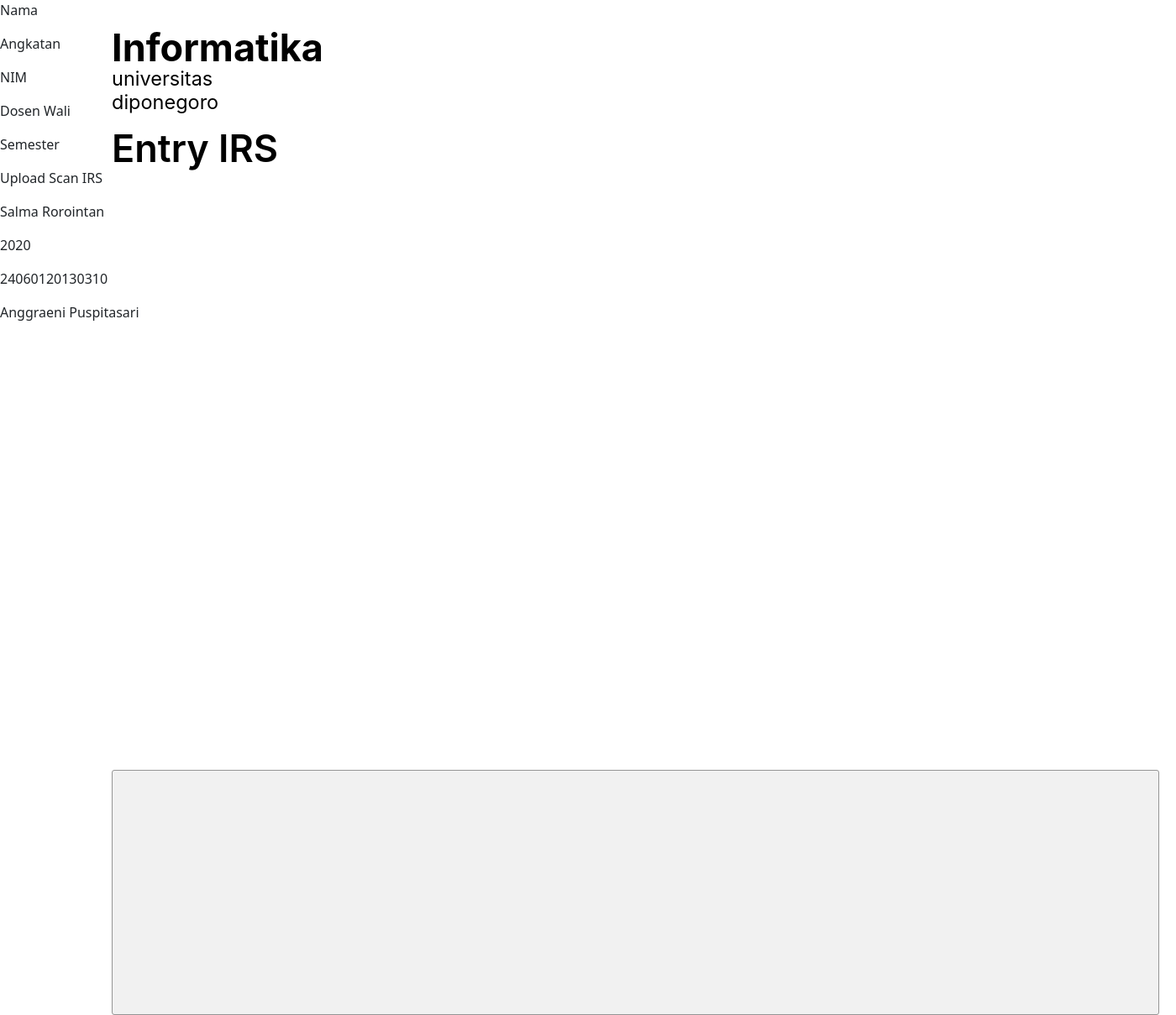
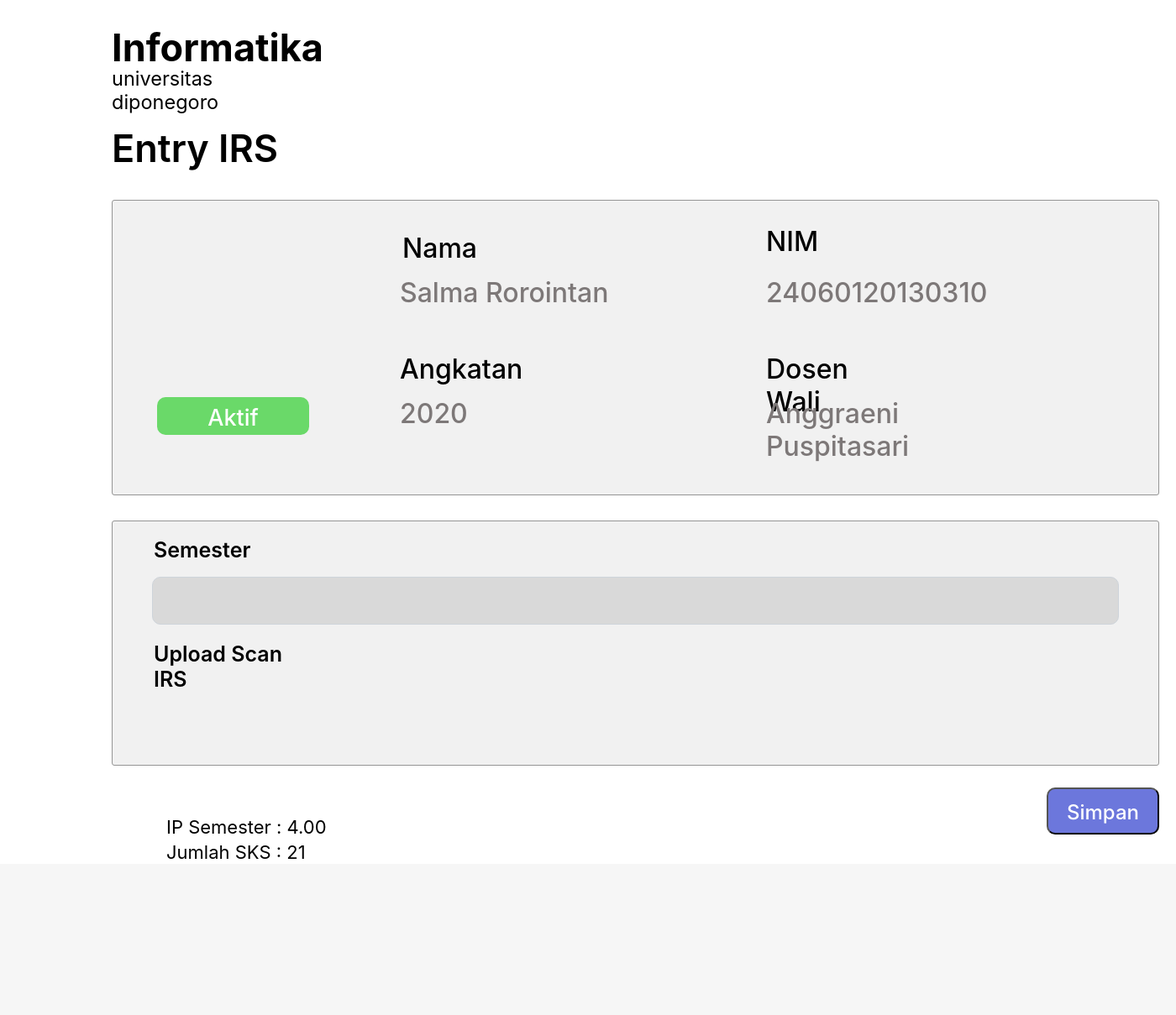
Before and after one commit to renyaw/PPLGes, a PHP site: page /srs3.html in a window 1400 px wide. Shown: the whole page at 84% size. After the commit the page ends 1023 px from the top, so only its background shows below. Run offline with PHP 8.4, Linux system fonts and the light colour scheme.

Commit message:
ganti srs
gantis rs

```diff
--- a/srs3.css
+++ b/srs3.css
@@ -44,19 +44,17 @@
     color: #000000;
 }
 .persegi1{
+    box-sizing: border-box;
+
     position: absolute;
-    width: 199px;
-    height: 54px;
+    width: 1247px;
+    height: 352px;
     left: 133px;
-    top: 150px;
+    top: 238px;
 
-    font-family: 'Inter';
-    font-style: normal;
-    font-weight: 600;
-    font-size: 45px;
-    line-height: 54px;
-
-    color: #000000;
+    background: #F1F1F1;
+    border: 1px solid #959595;
+    border-radius: 3px;
 }
 .persegi2{
     box-sizing: border-box;
@@ -64,11 +62,256 @@
     width: 1247px;
     height: 292px;
     left: 133px;
-    top: 917px;
+    top: 620px;
 
     background: #F1F1F1;
     border: 1px solid #959595;
     border-radius: 3px;
-    transform: matrix(1, 0, 0, -1, 0, 0);
+}
+
+.aktif{
+    position: absolute;
+    width: 181px;
+    height: 44.8px;
+    left: 187px;
+    top: 473px;
+
+    background: rgba(69, 210, 67, 0.78);
+    border-radius: 10px;
+}
+.judul1{
+    position: absolute;
+    width: 89px;
+    height: 39px;
+    left: 479px;
+    top: 276px;
+
+    font-family: 'Inter';
+    font-style: normal;
+    font-weight: 500;
+    font-size: 32px;
+    line-height: 39px;
+    /* identical to box height */
+    color: #000000;
+}
+.judul2{
+    position: absolute;
+    width: 147px;
+    height: 39px;
+    left: 476px;
+    top: 420px;
+
+    font-family: 'Inter';
+    font-style: normal;
+    font-weight: 500;
+    font-size: 32px;
+    line-height: 39px;
+    /* identical to box height */
+
+
+    color: #000000;
+}
+.judul3{
+    position: absolute;
+    width: 62px;
+    height: 39px;
+    left: 912px;
+    top: 268px;
+
+    font-family: 'Inter';
+    font-style: normal;
+    font-weight: 500;
+    font-size: 32px;
+    line-height: 39px;
+    /* identical to box height */
+
+
+    color: #000000;
+}
+.judul4{
+    position: absolute;
+    width: 170px;
+    height: 39px;
+    left: 912px;
+    top: 420px;
+
+    font-family: 'Inter';
+    font-style: normal;
+    font-weight: 500;
+    font-size: 32px;
+    line-height: 39px;
+    /* identical to box height */
+
+
+    color: #000000;
+}
+.judul5{
+    position: absolute;
+    width: 117px;
+    height: 30px;
+    left: 183px;
+    top: 640px;
+
+    font-family: 'Inter';
+    font-style: normal;
+    font-weight: 600;
+    font-size: 25px;
+    line-height: 30px;
+
+    color: #000000;
+}
+.judul6{
+    position: absolute;
+    width: 196px;
+    height: 30px;
+    left: 183px;
+    top: 764px;
+
+    font-family: 'Inter';
+    font-style: normal;
+    font-weight: 600;
+    font-size: 25px;
+    line-height: 30px;
+    color: #000000;
+}
+.sub1{
+    position: absolute;
+    width: 249px;
+    height: 39px;
+    left: 476px;
+    top: 329px;
+
+    font-family: 'Inter';
+    font-style: normal;
+    font-weight: 500;
+    font-size: 32px;
+    line-height: 39px;
+    /* identical to box height */
+    color: #7D7878;
+}
+.sub2{
+    position: absolute;
+    width: 81px;
+    height: 39px;
+    left: 476px;
+    top: 473px;
+
+    font-family: 'Inter';
+    font-style: normal;
+    font-weight: 500;
+    font-size: 32px;
+    line-height: 39px;
+    /* identical to box height */
+    color: #7D7878;
+}
+.sub3{
+    position: absolute;
+    width: 270px;
+    height: 39px;
+    left: 912px;
+    top: 329px;
+
+    font-family: 'Inter';
+    font-style: normal;
+    font-weight: 500;
+    font-size: 32px;
+    line-height: 39px;
+    /* identical to box height */
+    color: #7D7878;
 
 }
+.sub4{
+    position: absolute;
+    width: 317px;
+    height: 39px;
+    left: 912px;
+    top: 473px;
+
+    font-family: 'Inter';
+    font-style: normal;
+    font-weight: 500;
+    font-size: 32px;
+    line-height: 39px;
+    /* identical to box height */
+    color: #7D7878;
+}
+.sub5{
+    position: absolute;
+    width: 155.69px;
+    height: 27.09px;
+    left: 199.66px;
+    top: 481.34px;
+    font-family: 'Inter';
+    font-style: normal;
+    font-weight: 500;
+    font-size: 27px;
+    line-height: 33px;
+    text-align: center;
+    color: #FFFFFF;
+
+}
+#save{
+    position: absolute;
+    width: 134px;
+    height: 56px;
+    left: 1246px;
+    top: 938px;
+
+    background: rgba(67, 81, 210, 0.78);
+    border-radius: 10px;
+}
+.save{
+    position: absolute;
+    width: 114px;
+    height: 26px;
+    left: 1256px;
+    top: 953px;
+
+    font-family: 'Inter';
+    font-style: normal;
+    font-weight: 500;
+    font-size: 24px;
+    line-height: 29px;
+    text-align: center;
+
+    color: #FFFFFF;
+}
+.sub6{
+    position: absolute;
+    width: 241.25px;
+    height: 27px;
+    left: 198px;
+    top: 972px;
+
+    font-family: 'Inter';
+    font-style: normal;
+    font-weight: 400;
+    font-size: 22px;
+    line-height: 27px;
+    /* identical to box height */
+    color: #000000;
+}
+.sub7{
+    position: absolute;
+    width: 210.77px;
+    height: 27px;
+    left: 198px;
+    top: 1002px;
+
+    font-family: 'Inter';
+    font-style: normal;
+    font-weight: 400;
+    font-size: 22px;
+    line-height: 27px;
+    /* identical to box height */
+    color: #000000;
+}
+#simistir{
+    position: absolute;
+    width: 1151px;
+    height: 57px;
+    left: 181px;
+    top: 687px;
+    background: #D9D9D9;
+    border-radius: 10px;
+}
--- a/srs3.html
+++ b/srs3.html
@@ -13,13 +13,19 @@
     <p class="undiptulisan">universitas diponegoro</p>
     <p class="entry">Entry IRS</p>
 
+    <div class="segi4">
+        <rect class="persegi1"></rect>
+        <rect class="persegi2"></rect>
+        <rect class="aktif"></rect>
+        <button id="save" href="#"></button>
+    </div>
     <div class="hider">
         <p class="judul1">Nama</p>
         <p class="judul2">Angkatan</p>
         <p class="judul3">NIM</p>
         <p class="judul4">Dosen Wali</p>
-        <p class="judul4">Semester</p>
-        <p class="judul5">Upload Scan IRS</p>
+        <p class="judul5">Semester</p>
+        <p class="judul6">Upload Scan IRS</p>
 
     </div>
     <div class="sub">
@@ -27,12 +33,16 @@
         <p class="sub2">2020</p>
         <p class="sub3">24060120130310</p>
         <p class="sub4">Anggraeni Puspitasari</p>
+        <p class="sub5">Aktif</p>
+        <p class="save">Simpan</p>
+        <p class="sub6">IP Semester : 4.00</p>
+        <p class="sub7">Jumlah SKS : 21</p>
+    </div>
+    <div class="form">
+        <input type="text" class="form-control" id="simistir">
     </div>
 
-    <div class="segi4">
-        <rect class="persegi1"></rect>
-        <rect class="persegi2"></rect>
-    </div>
+
     <script src="https://cdn.jsdelivr.net/npm/bootstrap@5.2.1/dist/js/bootstrap.bundle.min.js" integrity="sha384-u1OknCvxWvY5kfmNBILK2hRnQC3Pr17a+RTT6rIHI7NnikvbZlHgTPOOmMi466C8" crossorigin="anonymous"></script>
 </body>
 </html>
```
